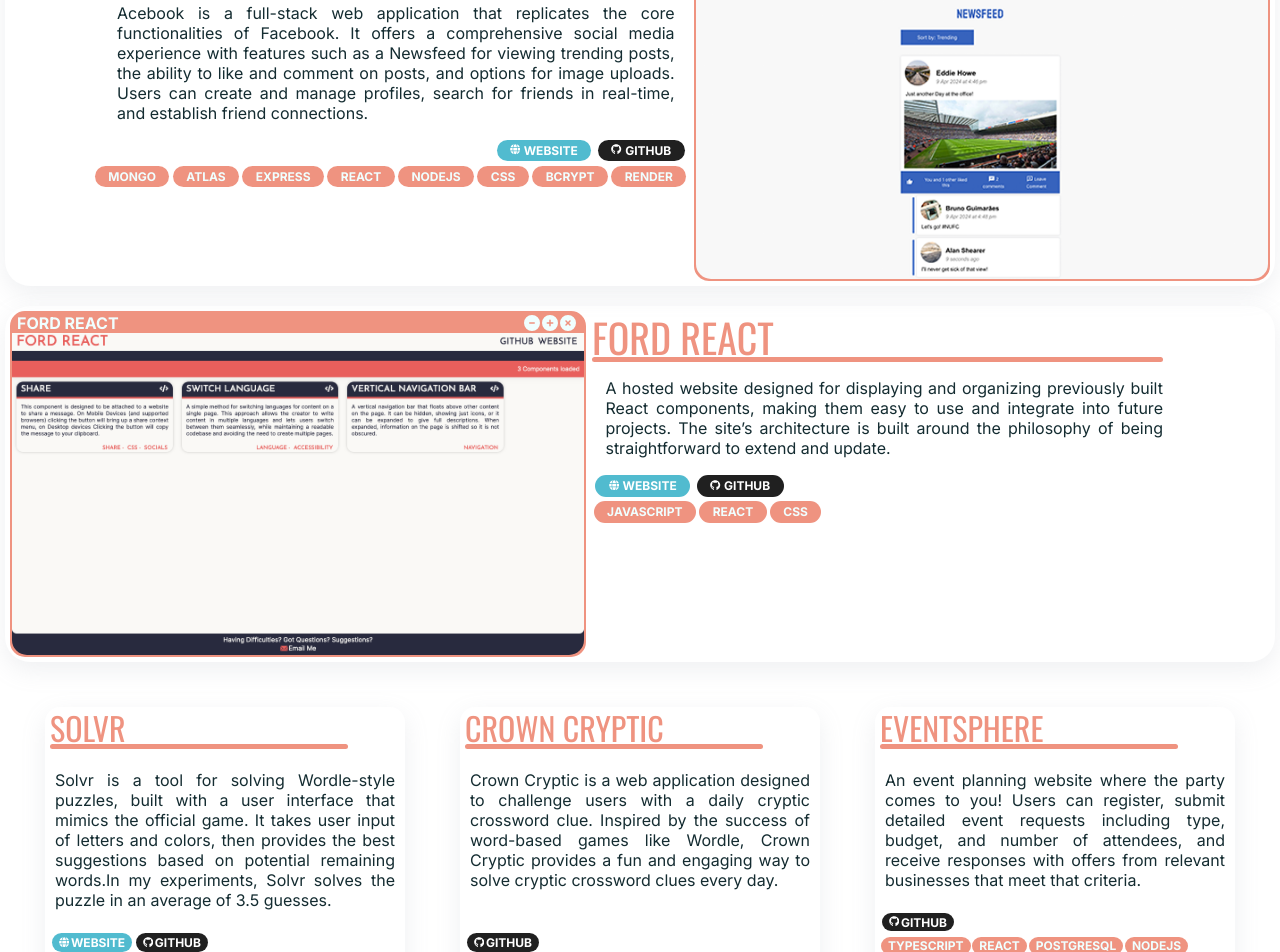
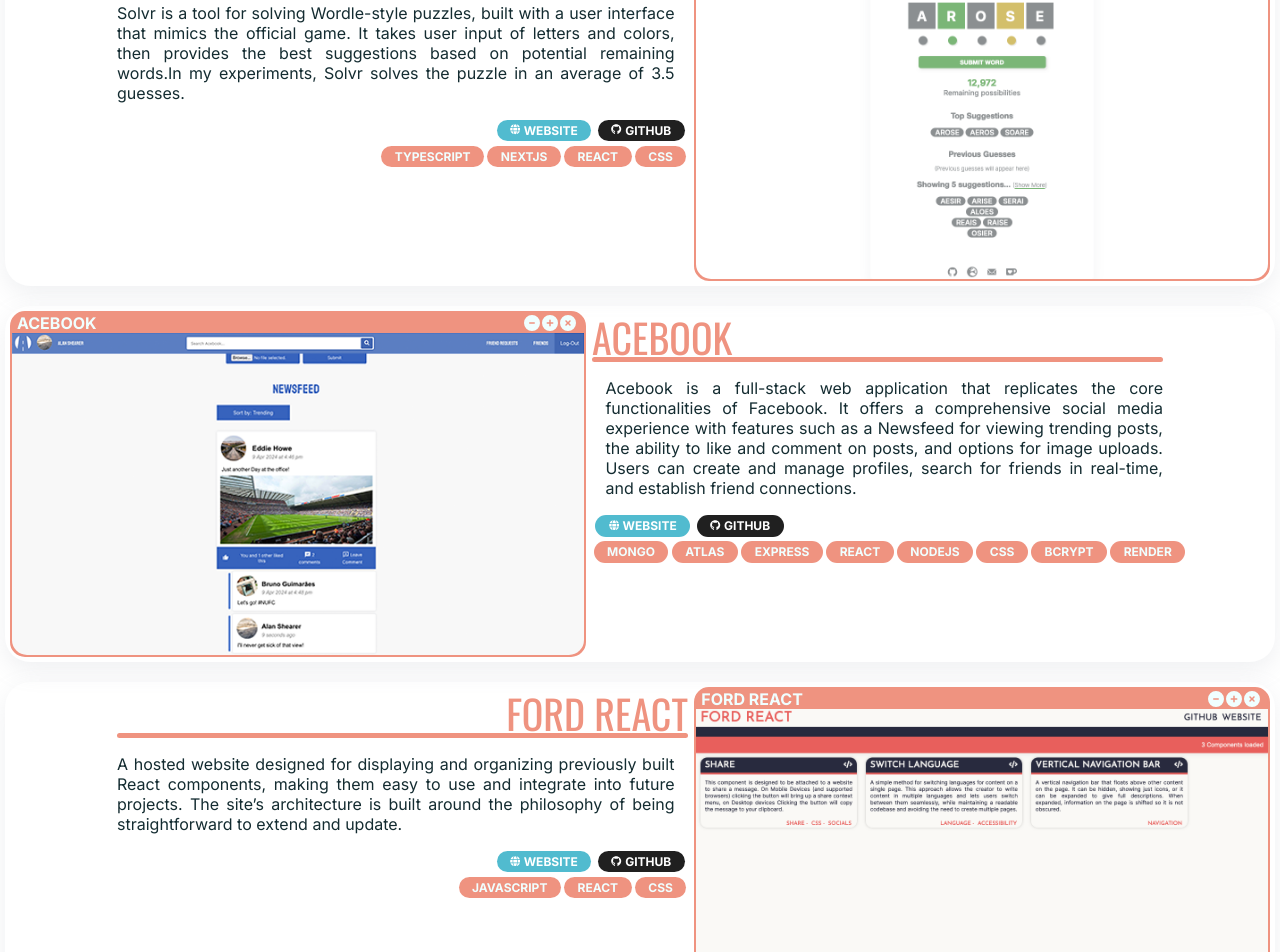
Before and after one commit to Fordcois/Portfolio, a Next.js app: page / in a window 1280 px wide. Shown: the part 1499-2451 px from the top of the page. Built offline with nearby package versions, Linux system fonts and the light colour scheme.

Commit message:
Adds Solvr to Visual Projects

```diff
--- a/src/components/NoVisualProjects.js
+++ b/src/components/NoVisualProjects.js
@@ -8,14 +8,6 @@
     // github:'http://www.github.com' - Remove if no Link,
     // website: 'http://twitter.com' - Remove if no ink,
     // },
-    {
-      name: "Solvr",
-      description:
-        "Solvr is a tool for solving Wordle-style puzzles, built with a user interface that mimics the official game. It takes user input of letters and colors, then provides the best suggestions based on potential remaining words.In my experiments, Solvr solves the puzzle in an average of 3.5 guesses.",
-      techUsed: ["Typescript","NextJS","React",'CSS'],
-      github: "https://github.com/Fordcois/wordle-solver",
-      website: 'https://www.solvr.frdmedia.co.uk/'
-    },
     {
       name: "Crown Cryptic",
       description:
--- a/src/components/VisualProjects.js
+++ b/src/components/VisualProjects.js
@@ -4,6 +4,7 @@
 import BoozersWeepersImage from '@/assets/screenshots/BoozersWeepersScreen.png'
 import AceBookImage from '@/assets/screenshots/AceBookScreen.png'
 import FordReactLibImage from '@/assets/screenshots/FordReactLibScreen.png'
+import SolvrImage from '@/assets/screenshots/SolvrScreenshot.png'
 
 const projects = [
     {
@@ -14,6 +15,15 @@
     techUsed: ["MongoDB", "Atlas","Express", "React", "NodeJS",'CSS','Bcrypt','Render'],
     github:"https://github.com/Fordcois/BoozersWeepers",
     website:"https://www.boozersweepers.frdmedia.co.uk/?refer=my%20portfolio"
+    },
+    {
+    name: "Solvr",
+    image: SolvrImage,
+    description:
+    "Solvr is a tool for solving Wordle-style puzzles, built with a user interface that mimics the official game. It takes user input of letters and colors, then provides the best suggestions based on potential remaining words.In my experiments, Solvr solves the puzzle in an average of 3.5 guesses.",
+    techUsed: ["Typescript","NextJS","React",'CSS'],
+    github: "https://github.com/Fordcois/wordle-solver",
+    website: 'https://www.solvr.frdmedia.co.uk/'
     },
     {
     name: "Acebook",
```
Also changed, not shown: src/assets/screenshots/SolvrScreenshot.png (added).
